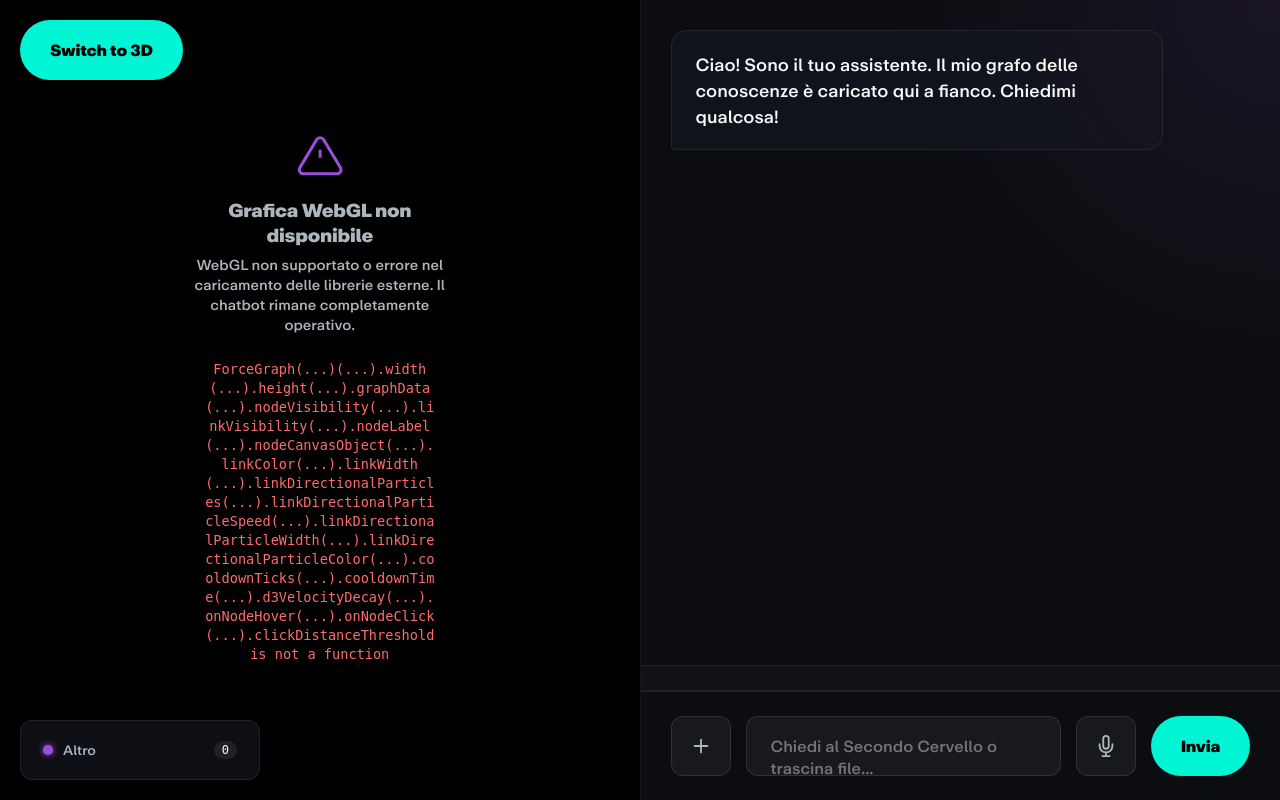
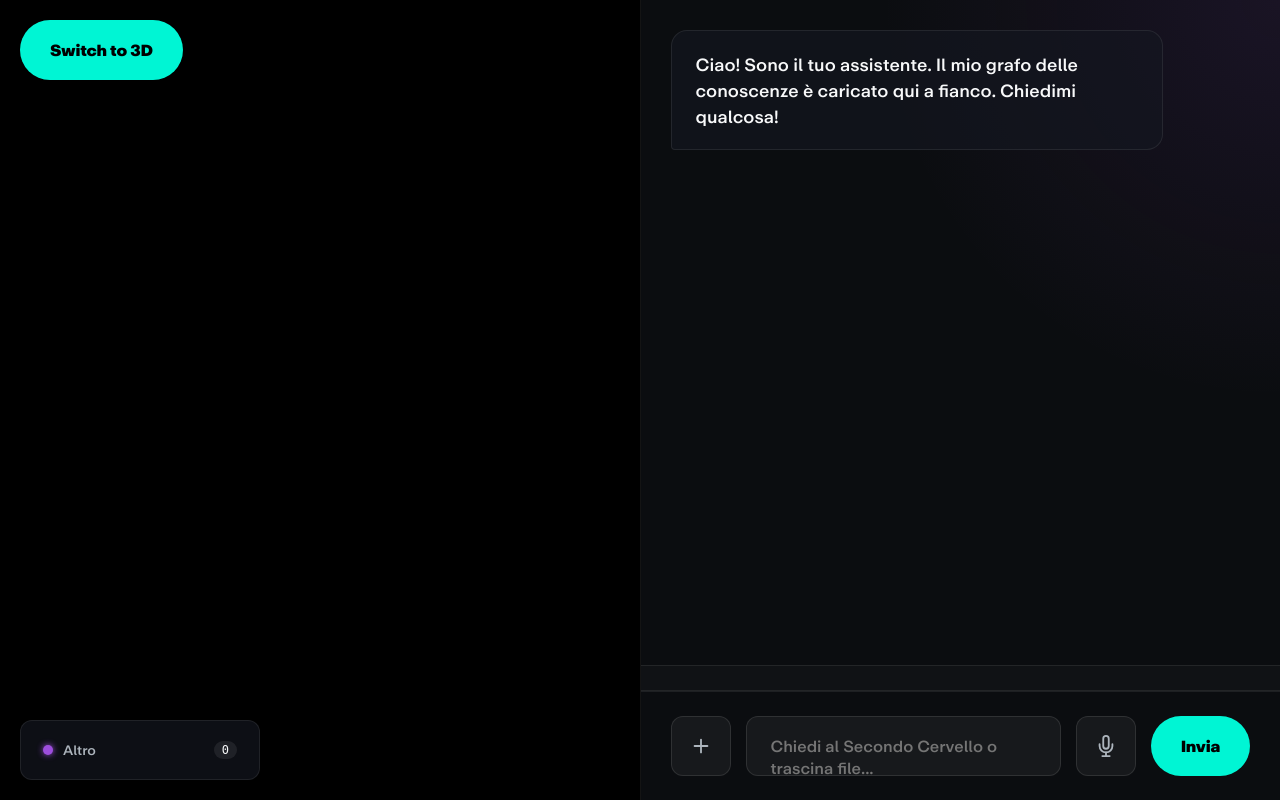
Before and after one commit to noffolo/second-brain, a FastAPI app: page /graph in a window 1280 px wide. Run offline with FastAPI, Linux system fonts and the light colour scheme; data that the repository does not hold is empty; some libraries are stand-ins or nearby versions.

Commit message:
Fix graph rendering, simulation reheating, and node hover reactivity in 2D mode

```diff
--- a/engine/templates/graph_chat.html
+++ b/engine/templates/graph_chat.html
@@ -938,7 +938,9 @@
                     if (typeof Graph.nodeLabel === 'function') Graph.nodeLabel(Graph.nodeLabel());
                     if (typeof Graph.nodeColor === 'function') Graph.nodeColor(Graph.nodeColor());
                 } else {
-                    if (typeof Graph.nodeCanvasObject === 'function') Graph.nodeCanvasObject(Graph.nodeCanvasObject());
+                    if (typeof Graph.refresh === 'function') {
+                        Graph.refresh();
+                    }
                 }
             } catch (err) {
                 console.warn("Errore durante il refresh del grafo:", err);
@@ -1277,8 +1279,11 @@
                                 Graph.nodeVal(Graph.nodeVal());
                             }
                         })
-                        .onNodeClick(node => handleNodeClick(node))
-                        .clickDistanceThreshold(8);
+                        .onNodeClick(node => handleNodeClick(node));
+
+                    if (typeof Graph.clickDistanceThreshold === 'function') {
+                        Graph.clickDistanceThreshold(8);
+                    }
 
                     // Abilita la rotazione in idle della camera
                     setTimeout(() => {
@@ -1410,11 +1415,18 @@
                     .cooldownTime(4000)
                     .d3VelocityDecay(0.35)
                     .onNodeHover(node => {
+                        const prevHoverNode = hoverNode;
                         hoverNode = node || null;
                         document.body.style.cursor = node ? 'pointer' : null;
+                        if (prevHoverNode !== hoverNode && typeof Graph.refresh === 'function') {
+                            Graph.refresh();
+                        }
                     })
-                    .onNodeClick(node => handleNodeClick(node))
-                    .clickDistanceThreshold(8);
+                    .onNodeClick(node => handleNodeClick(node));
+
+                if (typeof Graph.clickDistanceThreshold === 'function') {
+                    Graph.clickDistanceThreshold(8);
+                }
 
             } catch (err) {
                 console.error("Errore nell'inizializzazione del grafo 2D Canvas:", err);
@@ -1536,10 +1548,12 @@
                 }
 
                 // Forza l'aggiornamento grafico dei nodi e link in 2D e 3D in modo nativo e pulito
-                if (Graph.nodeColor) Graph.nodeColor(Graph.nodeColor());
-                if (Graph.nodeVal) Graph.nodeVal(Graph.nodeVal());
-                if (Graph.linkColor) Graph.linkColor(Graph.linkColor());
-                if (Graph.linkWidth) Graph.linkWidth(Graph.linkWidth());
+                if (is3D) {
+                    if (typeof Graph.nodeColor === 'function') Graph.nodeColor(Graph.nodeColor());
+                    if (typeof Graph.nodeVal === 'function') Graph.nodeVal(Graph.nodeVal());
+                }
+                if (typeof Graph.linkColor === 'function') Graph.linkColor(Graph.linkColor());
+                if (typeof Graph.linkWidth === 'function') Graph.linkWidth(Graph.linkWidth());
 
                 if (typeof Graph.linkDirectionalParticles === 'function') {
                     Graph.linkDirectionalParticles(Graph.linkDirectionalParticles());
@@ -1548,7 +1562,7 @@
                 }
 
                 // Forza il ridisegno in 2D Canvas
-                if (typeof Graph.refresh === 'function') {
+                if (!is3D && typeof Graph.refresh === 'function') {
                     Graph.refresh();
                 }
 
@@ -1867,11 +1881,14 @@
             highlightNodes(relevantNodes, true);
             refreshGraphRendering();
 
-            if (Graph && typeof Graph.controls === 'function') {
-                try {
-                    const controls = Graph.controls();
-                    if (controls) {
-                        if (is3D) {
+            if (Graph) {
+                if (typeof Graph.d3ReheatSimulation === 'function') {
+                    Graph.d3ReheatSimulation();
+                }
+                if (is3D && typeof Graph.controls === 'function') {
+                    try {
+                        const controls = Graph.controls();
+                        if (controls) {
                             controls.autoRotate = true;
                             controls.autoRotateSpeed = 8.0;
 
@@ -1890,12 +1907,9 @@
                                 controls.target.set(targetX, targetY, targetZ);
                             }
                         }
-                        if (typeof Graph.d3ReheatSimulation === 'function') {
-                            Graph.d3ReheatSimulation();
-                        }
+                    } catch (camErr) {
+                        console.warn("Impossibile far orbitare la camera:", camErr);
                     }
-                } catch (camErr) {
-                    console.warn("Impossibile far orbitare la camera:", camErr);
                 }
             }
 
```
